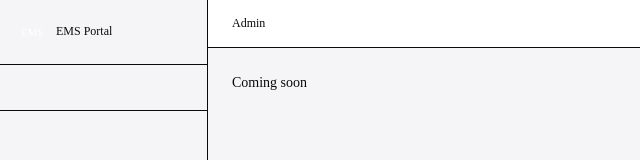
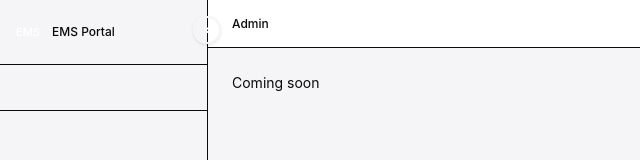
Before and after one commit to MalazAssaf/ems-portal, a Next.js app: page /admin/departments in a window 1280 px wide. Shown: the top 160 px of the page, without its empty margins (0-640 px from the left). Built offline with nearby package versions, Linux system fonts and the light colour scheme.

Commit message:
style: UI enhancment

```diff
--- a/src/app/(auth)/login/page.tsx
+++ b/src/app/(auth)/login/page.tsx
@@ -70,17 +70,17 @@ export default function LoginPage() {
 
         {/* Card */}
         <div
-          className="bg-white px-6 py-8 rounded-lg border"
+          className="bg-white px-6 py-8 rounded-lg border-2 shadow-md"
           style={{ borderColor: "var(--color-border)" }}
         >
           <h1
-            className="text-lg font-medium mb-1"
+            className="text-lg font-medium mb-1 text-center"
             style={{ color: "var(--color-ink)" }}
           >
             Welcome back
           </h1>
           <p
-            className="text-sm mb-6"
+            className="text-sm mb-6 text-center"
             style={{ color: "var(--color-ink-secondary)" }}
           >
             Sign in to your account to continue
--- a/src/app/globals.css
+++ b/src/app/globals.css
@@ -8,7 +8,7 @@
   /* Colors — primary blue */
   --color-primary: #185fa5;
   --color-primary-hover: #0c447c;
-  --color-primary-light: #ebf4ff;
+  --color-primary-light: #afd2ff;
   --color-primary-border: #bddcff;
   --color-primary-icon: #378add;
 
@@ -24,7 +24,7 @@
   --color-warning-text: #633806;
 
   --color-danger: #e24b4a;
-  --color-danger-light: #fcebeb;
+  --color-danger-light: #ede2e2;
   --color-danger-border: #f7c1c1;
   --color-danger-text: #791f1f;
 
@@ -94,7 +94,7 @@
 body {
   background-color: var(--color-surface);
   color: var(--color-ink);
-  font-family: var(--font-sans);
+  font-family: "Inter", sans-serif;
   font-size: var(--text-base);
 }
 
--- a/src/app/layout.tsx
+++ b/src/app/layout.tsx
@@ -1,6 +1,7 @@
 import type { Metadata } from "next";
 import { Geist, Geist_Mono } from "next/font/google";
 import "./globals.css";
+import Providers from "@/components/providers/Providers";
 
 const geistSans = Geist({
   variable: "--font-geist-sans",
@@ -14,7 +15,7 @@ const geistMono = Geist_Mono({
 
 export const metadata: Metadata = {
   title: "EMS",
-  description: "Generated by create next app",
+  description: "Employee Management System",
 };
 
 export default function RootLayout({
@@ -27,7 +28,9 @@ export default function RootLayout({
       lang="en"
       className={`${geistSans.variable} ${geistMono.variable} h-full antialiased`}
     >
-      <body className="min-h-full flex flex-col">{children}</body>
+      <Providers>
+        <body className="min-h-full flex flex-col">{children}</body>
+      </Providers>
     </html>
   );
 }
--- a/src/components/layout/Sidebar.tsx
+++ b/src/components/layout/Sidebar.tsx
@@ -3,6 +3,7 @@
 import Link from "next/link";
 import { usePathname, useRouter } from "next/navigation";
 import useAuthStore from "@/store/authStore";
+import { useState } from "react";
 
 const adminLinks = [
   { href: "/admin/dashboard", label: "Dashboard", icon: "📊" },
@@ -24,6 +25,7 @@ const employeeLinks = [
 ];
 
 export default function Sidebar() {
+  const [collapsed, setCollapsed] = useState(false);
   const pathname = usePathname();
   const { user } = useAuthStore();
   const router = useRouter();
@@ -39,32 +41,54 @@ export default function Sidebar() {
 
   return (
     <aside
-      className="w-52 min-h-screen flex flex-col border-r"
+      className="relative min-h-screen flex flex-col border-r transition-all duration-300"
       style={{
+        width: collapsed ? "2.5rem" : "13rem",
         backgroundColor: "var(--color-surface)",
         borderColor: "var(--color-border)",
       }}
     >
       {/* Logo */}
       <div
-        className="flex items-center gap-2 px-4 py-4 border-b"
-        style={{ borderColor: "var(--color-border)" }}
+        className="flex items-center gap-2 px-3 py-4 border-b"
+        style={{ borderColor: "var(--color-border)", minHeight: "3.5rem" }}
       >
+        {!collapsed && (
+          <>
             <div
-          className="w-8 h-8 rounded-md flex items-center justify-center text-white text-xs font-medium"
+              className="w-8 h-8 rounded-md shrink-0 flex items-center justify-center text-white text-xs font-medium"
               style={{ backgroundColor: "var(--color-primary)" }}
             >
               EMS
             </div>
             <span
-          className="text-sm font-medium"
+              className="text-sm font-medium whitespace-nowrap"
               style={{ color: "var(--color-ink)" }}
             >
               EMS Portal
             </span>
+          </>
+        )}
       </div>
 
+      {/* Collapse toggle — sits on the border edge */}
+      <button
+        onClick={() => setCollapsed(!collapsed)}
+        className="absolute top-4 -right-3.5 w-7 h-7 rounded-full border-2 flex items-center justify-center shadow-sm transition-colors z-20"
+        style={{
+          backgroundColor: "var(--color-primary)",
+          borderColor: "var(--color-surface)",
+          color: "#fff",
+          fontSize: "0.75rem",
+          fontWeight: 700,
+          lineHeight: 1,
+        }}
+      >
+        {collapsed ? "›" : "‹"}
+      </button>
+
       {/* Role badge */}
+      {!collapsed && (
         <div
           className="px-4 py-3 border-b"
           style={{ borderColor: "var(--color-border)" }}
@@ -79,8 +103,10 @@ export default function Sidebar() {
             {user?.role}
           </span>
         </div>
+      )}
 
       {/* Nav links */}
+      {!collapsed && (
         <nav className="flex-1 px-2 py-3 space-y-1">
           {links.map((link) => {
             const isActive = pathname === link.href;
@@ -105,8 +131,10 @@ export default function Sidebar() {
             );
           })}
         </nav>
+      )}
 
       {/* Sign out */}
+      {!collapsed && (
         <div
           className="px-2 py-3 border-t"
           style={{ borderColor: "var(--color-border)" }}
@@ -123,6 +151,7 @@ export default function Sidebar() {
             Sign out
           </button>
         </div>
+      )}
     </aside>
   );
 }
```
Lines whose indentation alone changed are shown as unchanged.
